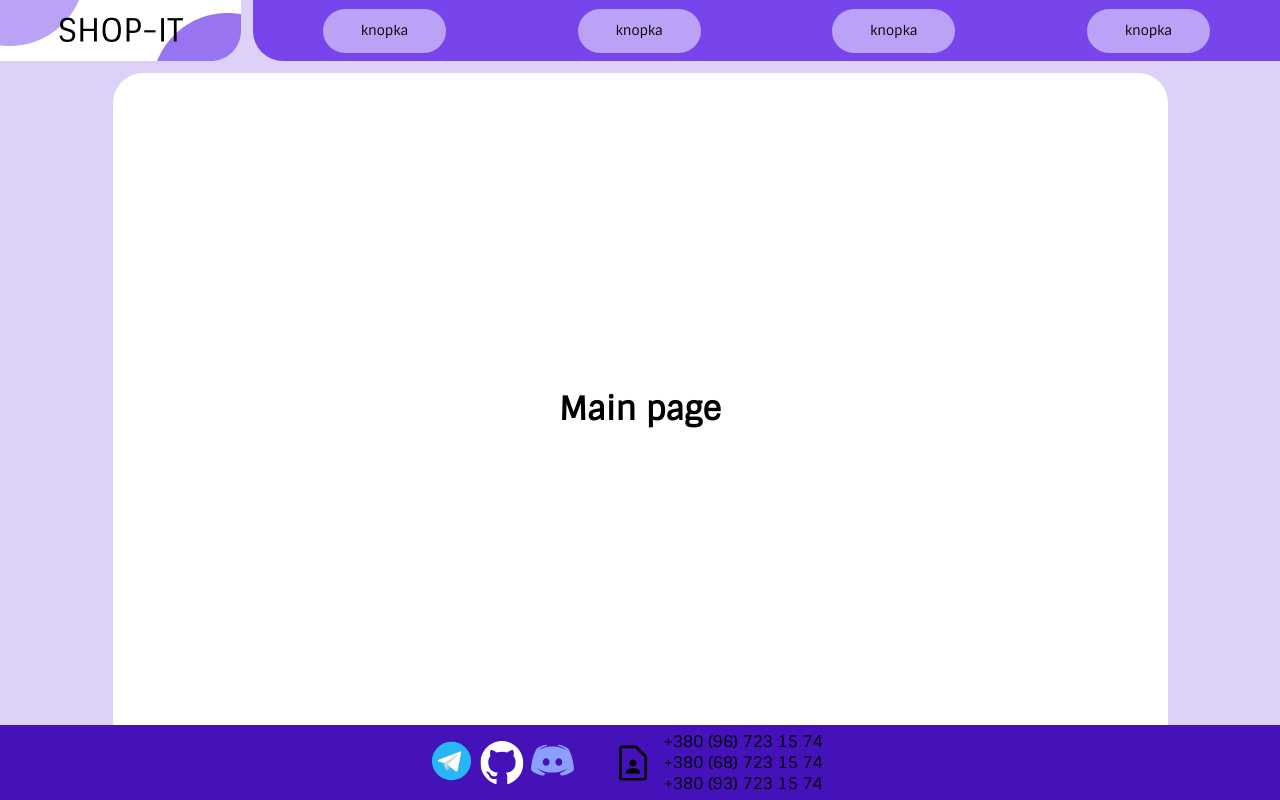
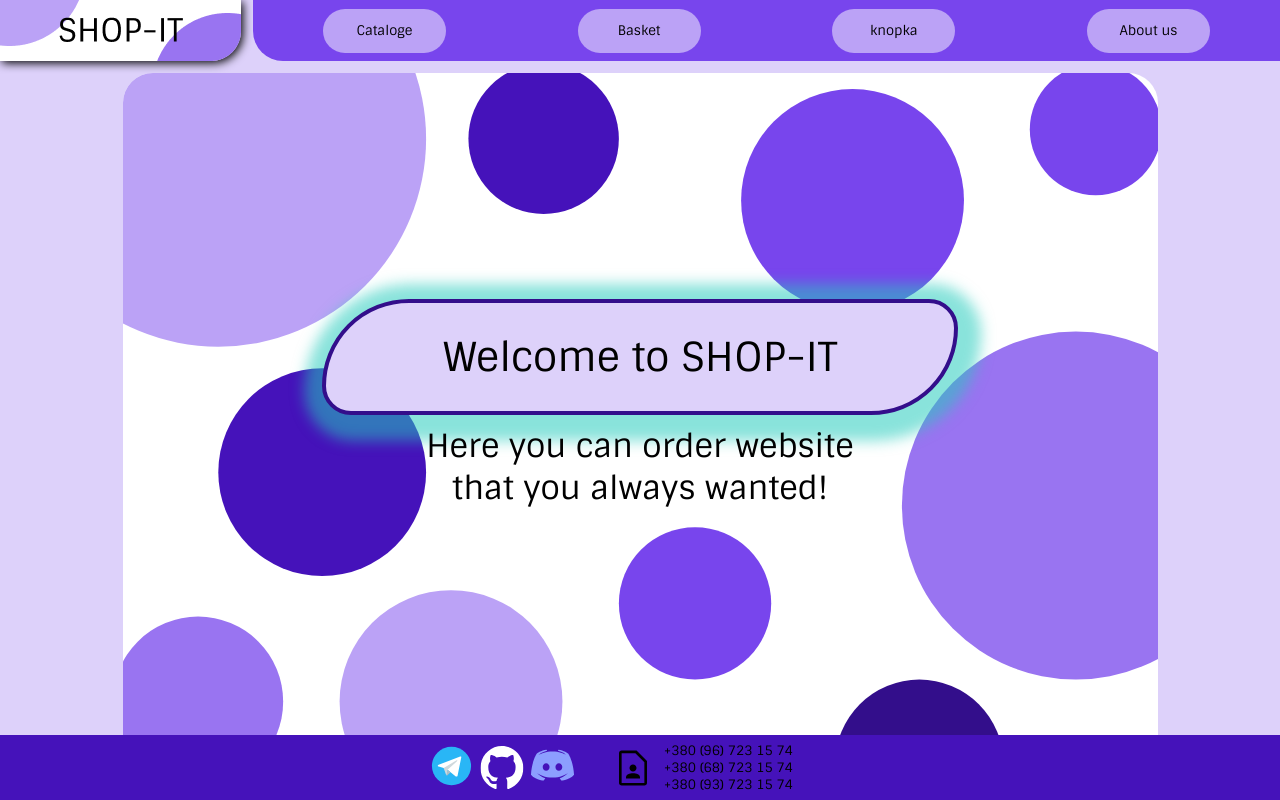
Before and after one commit to vladzlydarmain/ITShop1330, a Django app: page / in a window 1280 px wide. Run offline with Django 4.2, Linux system fonts and the light colour scheme; some web fonts are replaced.

Commit message:
Co-authored-by: vlax679 <vlax679@users.noreply.github.com>
We`ve done main and about us pages, but our phone size site is realy bad

```diff
--- a/ITShop/urls.py
+++ b/ITShop/urls.py
@@ -21,8 +21,9 @@
 
 urlpatterns = [
     path('admin/', admin.site.urls),
-    path('',show_main),
-    path('basket/', show_basket),
-    path('cataloge/', show_cataloge),
-    path('product_view/', show_product),
+    path('',show_main, name = 'main'),
+    path('basket/', show_basket, name= 'basket'),
+    path('cataloge/', show_cataloge, name = 'cataloge'),
+    path('product_view/', show_product, name= 'product_view'),
+    path('aboutus/', show_aboutus, name = 'aboutus')
 ]
--- a/basket/templates/basket/basket.html
+++ b/basket/templates/basket/basket.html
@@ -1,3 +1,3 @@
 {% extends 'base/base.html' %} {% block content %}
-<h1>Корзина</h1>
+    <h1>Basket</h1>
 {% endblock %}
--- a/cataloge/templates/cataloge/cataloge.html
+++ b/cataloge/templates/cataloge/cataloge.html
@@ -1,5 +1,5 @@
 {% extends "base/base.html" %}
 
 {% block content %}
-    <h1>Каталог</h1>
+    <h1>Cataloge</h1>
 {% endblock %}
--- a/cataloge/templates/cataloge/product_view.html
+++ b/cataloge/templates/cataloge/product_view.html
@@ -1,5 +1,5 @@
 {% extends "base/base.html" %}
 
 {% block content%}
-  <h1>Продукт</h1>
+  <h1>Product</h1>
 {% endblock %}
--- a/user_pages/static/css/style.css
+++ b/user_pages/static/css/style.css
@@ -5,12 +5,14 @@
     padding: 0px;
     font-family: 'Sintony';
     font-style: normal;
+    z-index: 2;
 }
 
 body{
     display: flex;
     flex-direction: column;
     align-items: center;
+    justify-content: center;
     padding: 0px;
 
     position: relative;
@@ -54,30 +56,25 @@
     background: none;
     border: none;
     border-radius: 0px 0px 30px 0px;
+    transition: 0.5s;
 }
 
-/* header.svg {
-    width: 100%;
-    height: 100%;
-    border-radius: 0px 0px 30px 0px;
-} */
+.name-button:hover{
+    box-shadow: 2px 2px 10px;
+}
 
 .for-buttons {
     display: flex;
     flex-direction: row;
     justify-content: space-between;
     align-items: center;
-    /* padding: 10px 70px; */
     gap: 10px;
-
-    /* height: 62px; */
 
     background: #7845ED;
     border-radius: 0px 0px 0px 30px;
 
     flex: none;
     padding: 0px 70px;
-
 
     width: calc(100% - 241px - 152px);
     height: 61px;
@@ -88,8 +85,6 @@
     flex-direction: row;
     justify-content: center;
     align-items: center;
-    /* padding: 10px; */
-    /* gap: 10px; */
 
     position: relative;
     width: 123px;
@@ -113,7 +108,7 @@
     gap: 36px;
 
     /* width: 100%; */
-    height: 55px;
+    height: 45px;
 
     background: #4512BA;
     border-radius: 0px;
@@ -145,23 +140,16 @@
     padding: 12px 10px 0px;
     gap: 10px;
 
-    /* width: 100%; */
-    height: calc(100% - 55px - 93px);
+    width: 1035px;
+    height: calc(100% - 45px - 93px);
 
-
-    /* Inside auto layout */
-
-    flex: none;
-    align-self: stretch;
-    /* order: 1; */
 }
 
 .content{
     display: flex;
-    flex-direction: row;
+    flex-direction: column;
     justify-content: center;
     align-items: center;
-    padding: 10px;
     gap: 10px;
 
     width: 1035px;
@@ -170,10 +158,260 @@
     background: #FFFFFF;
     border-radius: 30px 30px 0px 0px;
 
-    /* Inside auto layout */
 
     flex: none;
     order: 0;
     align-self: stretch;
     flex-grow: 0;
 }
+
+.number{
+    font-size: small;
+}
+
+/* -----------------main------------- */
+.welcome-button{
+    box-sizing: border-box;
+    display: flex;
+    flex-direction: row;
+    justify-content: center;
+    align-items: center;
+    padding: 10px;
+    gap: 10px;
+
+    width: 636px;
+    height: 116px;
+    background: #DDD1FA;
+
+    border: 4px solid #330E8B;
+    border-radius: 180px 60px;
+    animation: firstanim 3s infinite;
+    transition: 1s;
+}
+
+.welcome-button:hover{
+    box-shadow: 0px 4px 10px 20px rgba(120, 49, 163, 0.79);
+    animation: secondanim 2s infinite;
+}
+
+@keyframes firstanim {
+    50% {box-shadow: 4px 8px 20px 30px rgba(35, 202, 188, 0.79)}
+  }
+
+@keyframes secondanim {
+    50% {box-shadow: 4px 8px 30px 40px rgba(184, 12, 141, 0.79)}
+  }
+
+.welcome{
+    width: 408px;
+    height: 52px;
+
+    font-family: 'Sintony';
+    font-style: normal;
+    font-weight: 400;
+    font-size: 40px;
+    line-height: 52px;
+
+    color: #000000;
+}
+
+.circles{
+    position: absolute;
+    height: calc(100% - 45px - 93px);
+    width: 1035px;
+    border-radius: 30px 30px 0px 0px;
+    /* margin-top: -20; */
+}
+
+.mainpage-text{
+    width: 477px;
+    height: 84px;
+
+    font-family: 'Sintony';
+    font-style: normal;
+    font-weight: 400;
+    font-size: 32px;
+    line-height: 42px;
+    text-align: center;
+
+    color: #000000;
+}
+
+@media only screen and (max-width: 920px) {
+    .button{
+        width: 100px;
+        height: 30px;
+
+        background: #BBA2F6;
+        border-radius: 30px;
+        display: none;
+    }
+
+    .aboutus{
+        display: flex;
+        width: 100px;
+        height: 30px;
+    }
+
+    main{
+        padding: 12px 10px 0px;
+        gap: 10px;
+
+        width: 100%;
+        height: calc(100%-44px);
+    }
+
+    .welcome-button{
+        width: 317px;
+        height: 58px;
+        font-size: 20px;
+        line-height: 26px;
+    }
+
+    .welcome{
+        width: 308px;
+        height: 42px;
+        font-size: 16px;
+        line-height: 21px;
+    }
+
+    footer{
+        width: 390px;
+        height: 72px;
+    }
+
+    .content{
+        width: 393px;
+        height: 100%;
+    }
+    .circles{
+        display: none;
+    }
+
+    .for-buttons{
+        width: calc(100%-327px);
+    }
+}
+/* -------------------------ABOUT US----------------------- */
+.aboutus-div{
+    display: flex;
+    flex-direction: row;
+    justify-content: center;
+    align-items: center;
+    margin:10;
+    gap: 20px;
+
+    width: 222px;
+    height: 67px;
+
+    background: #9974F1;
+    border-radius: 30px;
+}
+
+.cool-phrase{
+    display: flex;
+    flex-direction: row;
+    align-items: center;
+    justify-content: center;
+    padding: 10px;
+    gap: 10px;
+    color:white;
+    width: 478px;
+    height: 110px;
+
+    background: #7845ED;
+    border-radius: 30px;
+}
+
+
+
+.main-div{
+    display: flex;
+    flex-direction: column;
+    align-items: flex-start;
+    padding: 32px 28px;
+    gap: 10px;
+
+    width: 90%;
+    height: fit-content;
+    /* overflow-y: scroll;
+    overflow-x: hidden; */
+
+    background: #BBA2F6;
+    border-radius: 30px;
+}
+
+.offer-content{
+    width: 100%;
+    height: fit-content;
+
+    background: #DDD1FA;
+    border-radius: 30px;
+}
+
+.members-div{
+    display: flex;
+    flex-direction: row;
+    align-items: center;
+    padding: 10px 20px;
+    gap: 10px;
+    position: relative;
+    overflow-y: hidden;
+    width: 96%;
+    height: fit-content;
+
+    background: #DDD1FA;
+    border-radius: 30px;
+    overflow-x: scroll;
+}
+
+.card-members{
+    display: flex;
+    flex-direction: column;
+    align-items: center;
+    padding: 10px;
+    gap: 10px;
+
+    width: 292px;
+    height: 330px;
+
+    background: #7845ED;
+    border-radius: 30px;
+}
+.img-member{
+    width: 190px;
+    height: 186px;
+
+    background: #EEE8FD;
+    border-radius: 30px;
+}
+.card-text{
+    font-family: 'Sintony';
+    font-style: normal;
+    font-weight: 400;
+    font-size: 24px;
+    line-height: 31px;
+    text-align: center;
+
+    color: #FFFFFF;
+}
+
+.main-aboutus{
+    position: relative;
+    display: flex;
+    flex-direction: column;
+    justify-content: start;
+    align-items: center;
+    padding: 46px 10px;
+    gap: 10px;
+    height: 100%;
+    width:90%;
+
+    border-radius: 30px 30px 0px 0px;
+
+    overflow-y: scroll;
+    overflow-x: hidden;
+
+    background: #FFFFFF;
+    border-radius: 30px 30px 0px
+}
--- /dev/null
+++ b/user_pages/static/js/script.js
@@ -0,0 +1,23 @@
+const mainButton = document.querySelector('.name-button');
+const catalogeButton = document.querySelector('.cataloge');
+const basketButton = document.querySelector('.basket');
+const aboutusButton = document.querySelector('.aboutus');
+const welcomeButton = document.querySelector(".welcome-button");
+
+function redirect(){
+    if (this.innerHTML.includes('img')){
+        window.location.href = "/";
+    }
+    if (this == welcomeButton){
+        window.location.href = "/cataloge";
+    }
+    else{
+        window.location.href = `/${this.classList[1].replace('.', '')}`
+    }
+}
+
+mainButton.addEventListener('click', redirect);
+catalogeButton.addEventListener('click', redirect);
+basketButton.addEventListener('click', redirect);
+aboutusButton.addEventListener('click', redirect);
+welcomeButton.addEventListener("click", redirect)
--- a/user_pages/templates/base/base.html
+++ b/user_pages/templates/base/base.html
@@ -6,6 +6,7 @@
     <meta name="viewport" content="width=device-width, initial-scale=1.0">
     <link rel="stylesheet" href="{% static '/css/style.css' %}">
     <link rel="stylesheet" href="https://fonts.google.com/specimen/Sintony?query=Sintony">
+    <script src="{% static '/js/script.js' %}" defer></script>
     <title>{{ title }}</title>
 </head>
 <body>
@@ -14,10 +15,10 @@
             <button class="name-button"><img src="{% static '/image/Frame 5logo.png' %}" alt="Кортынка"></button>
         </div>
         <div class="for-buttons">
+            <button class="button cataloge">Cataloge</button>
+            <button class="button basket">Basket</button>
             <button class="button">knopka</button>
-            <button class="button">knopka</button>
-            <button class="button">knopka</button>
-            <button class="button">knopka</button>
+            <button class="button aboutus">About us</button>
         </div>
     </header>
 
@@ -57,9 +58,9 @@
                 <path d="M21 24.5C21.9625 24.5 22.7865 24.1573 23.4719 23.4719C24.1573 22.7865 24.5 21.9625 24.5 21C24.5 20.0375 24.1573 19.2135 23.4719 18.5281C22.7865 17.8427 21.9625 17.5 21 17.5C20.0375 17.5 19.2135 17.8427 18.5281 18.5281C17.8427 19.2135 17.5 20.0375 17.5 21C17.5 21.9625 17.8427 22.7865 18.5281 23.4719C19.2135 24.1573 20.0375 24.5 21 24.5ZM14 31.5H28V30.4937C28 29.7937 27.8104 29.1521 27.4312 28.5687C27.0521 27.9854 26.5271 27.5479 25.8562 27.2562C25.0979 26.9354 24.3177 26.6875 23.5156 26.5125C22.7135 26.3375 21.875 26.25 21 26.25C20.125 26.25 19.2865 26.3375 18.4844 26.5125C17.6823 26.6875 16.9021 26.9354 16.1437 27.2562C15.4729 27.5479 14.9479 27.9854 14.5687 28.5687C14.1896 29.1521 14 29.7937 14 30.4937V31.5ZM32.375 38.5H9.625C8.925 38.5 8.3125 38.2375 7.7875 37.7125C7.2625 37.1875 7 36.575 7 35.875V6.125C7 5.425 7.2625 4.8125 7.7875 4.2875C8.3125 3.7625 8.925 3.5 9.625 3.5H24.5437L35 13.9562V35.875C35 36.575 34.7375 37.1875 34.2125 37.7125C33.6875 38.2375 33.075 38.5 32.375 38.5ZM32.375 35.875V15.1375L23.3625 6.125H9.625V35.875H32.375Z" fill="black"/>
             </svg>
             <div class="numbers">
-                <p>+380 (96) 723 15 74</p>
-                <p>+380 (68) 723 15 74</p>
-                <p>+380 (93) 723 15 74</p>
+                <p class="number">+380 (96) 723 15 74</p>
+                <p class="number">+380 (68) 723 15 74</p>
+                <p class="number">+380 (93) 723 15 74</p>
             </div>
         </div>
     </footer>
--- a/user_pages/templates/user_pages/main.html
+++ b/user_pages/templates/user_pages/main.html
@@ -1,6 +1,26 @@
 {% extends "base/base.html" %}
 
+{% load static %}
+<link rel="stylesheet" href="{% static 'css/style_main.css' %}">
 
 {% block content %}
-    <h1>Main page</h1>
+    <svg class="circles" width="1036" height="704" viewBox="0 0 1036 704" fill="none" xmlns="http://www.w3.org/2000/svg">
+        <circle cx="221" cy="221" r="221" transform="matrix(-1 0 0 1 290 -151)" fill="#BBA2F6"/>
+        <circle cx="185" cy="185" r="185" transform="matrix(-1 0 0 1 1166 275)" fill="#9974F1"/>
+        <circle cx="118.5" cy="118.5" r="118.5" transform="matrix(-1 0 0 1 862 17)" fill="#7845ED"/>
+        <circle cx="80" cy="80" r="80" transform="matrix(-1 0 0 1 495 -10)" fill="#4512BA"/>
+        <circle cx="81" cy="81" r="81" transform="matrix(-1 0 0 1 657 483)" fill="#7845ED"/>
+        <circle cx="89.5" cy="89.5" r="89.5" transform="matrix(-1 0 0 1 904 645)" fill="#330E8B"/>
+        <circle cx="118.5" cy="118.5" r="118.5" transform="matrix(-1 0 0 1 435 550)" fill="#BBA2F6"/>
+        <circle cx="70" cy="70" r="70" transform="matrix(-1 0 0 1 1072 -10)" fill="#7845ED"/>
+        <circle cx="110.5" cy="110.5" r="110.5" transform="matrix(-1 0 0 1 290 314)" fill="#4512BA"/>
+        <circle cx="90.5" cy="90.5" r="90.5" transform="matrix(-1 0 0 1 138 578)" fill="#9974F1"/>
+    </svg>
+
+
+    <button class="welcome-button">
+        <h1 class="welcome">Welcome to SHOP-IT</h1>
+    </button>
+
+    <p class="mainpage-text">Here you can order website that you always wanted!</p>
 {% endblock %}
--- a/user_pages/views.py
+++ b/user_pages/views.py
@@ -2,4 +2,7 @@
 
 
 def show_main(request):
-    return render(request, 'user_pages/main.html', context={"title":"Головна сторінка"})
+    return render(request, 'user_pages/main.html', context={"title":"Main page"})
+
+def show_aboutus(request):
+    return render(request, 'user_pages/aboutus.html', context={"title":"About us"})
```
Also changed, not shown: user_pages/templates/user_pages/aboutus.html (added, +28 -0 lines).
